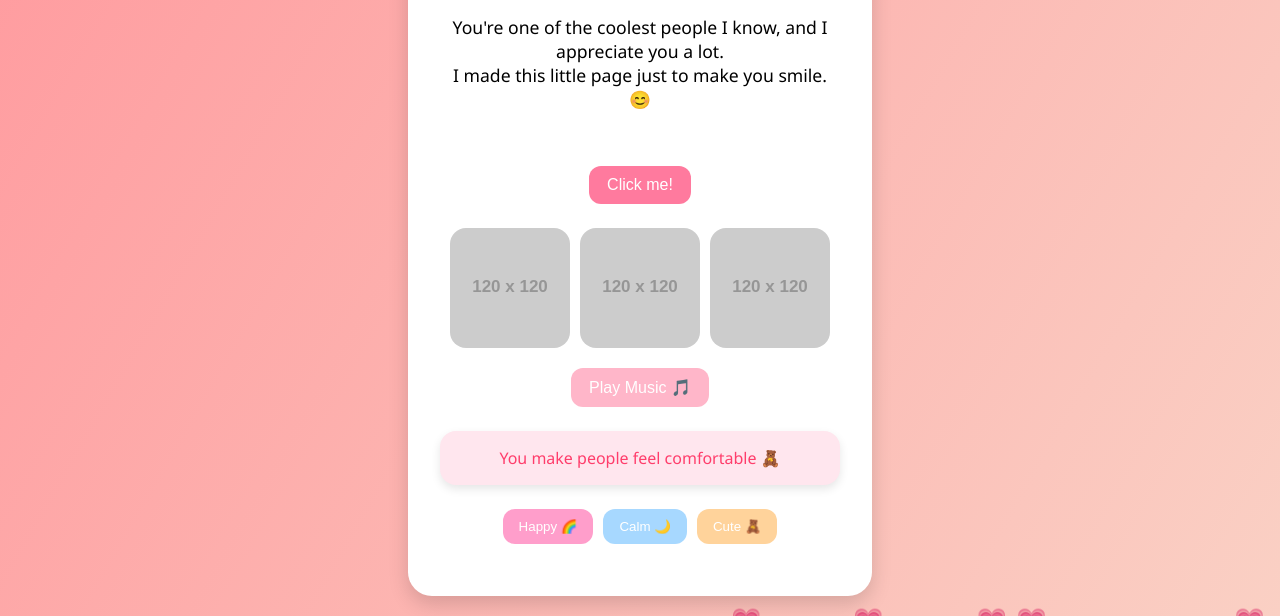
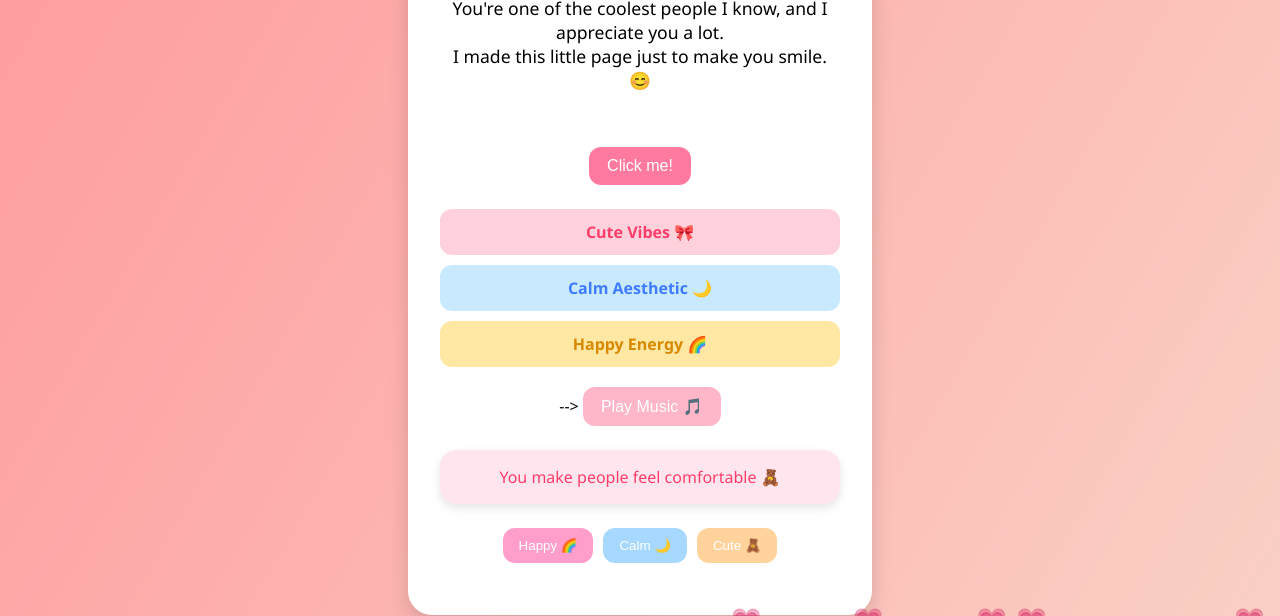
Before and after one commit to vaibhavmishra892/akku-web, a plain HTML site: page index.html in a window 1280 px wide. Shown: the part 184-800 px from the top of the page. Drawn offline with Linux system fonts and the light colour scheme; placeholder pictures from the web are drawn by us.

Commit message:
Replace photo gallery with music video links

```diff
--- a/index.html
+++ b/index.html
@@ -57,14 +57,14 @@
       <!-- Floating hearts -->
     <div id="hearts"></div>
 
-    <!-- Photo Gallery -->
-    <div id="gallery" style="margin-top:24px; display:flex; gap:10px; justify-content:center; flex-wrap:wrap;">
-      <img src="https://via.placeholder.com/120" style="width:120px; height:120px; border-radius:16px; object-fit:cover;">
-      <img src="https://via.placeholder.com/120" style="width:120px; height:120px; border-radius:16px; object-fit:cover;">
-      <img src="https://via.placeholder.com/120" style="width:120px; height:120px; border-radius:16px; object-fit:cover;">
+    <!-- Music Video Links -->
+    <div id="musicLinks" style="margin-top:24px; display:flex; flex-direction:column; gap:10px; text-align:center;">
+      <a href="https://www.youtube.com/watch?v=dQw4w9WgXcQ" target="_blank" style="background:#ffd1dc; padding:12px; border-radius:12px; text-decoration:none; color:#ff3d6b; font-weight:bold;">Cute Vibes 🎀</a>
+      <a href="https://www.youtube.com/watch?v=KxGRhd_iWuE" target="_blank" style="background:#c9e9ff; padding:12px; border-radius:12px; text-decoration:none; color:#3d7bff; font-weight:bold;">Calm Aesthetic 🌙</a>
+      <a href="https://www.youtube.com/watch?v=ZbZSe6N_BXs" target="_blank" style="background:#ffe8a3; padding:12px; border-radius:12px; text-decoration:none; color:#d88900; font-weight:bold;">Happy Energy 🌈</a>
     </div>
 
-    <!-- Music toggle -->
+    <!-- Music toggle --> -->
     <button id="musicBtn" style="margin-top:20px; padding:10px 18px; border:none; background:#ffb6c9; color:white; border-radius:12px; cursor:pointer; font-size:1rem;">Play Music 🎵</button>
     <audio id="bgMusic" src="https://www.youtube.com/watch?v=HJIRktKAahU" loop></audio>
 
```
